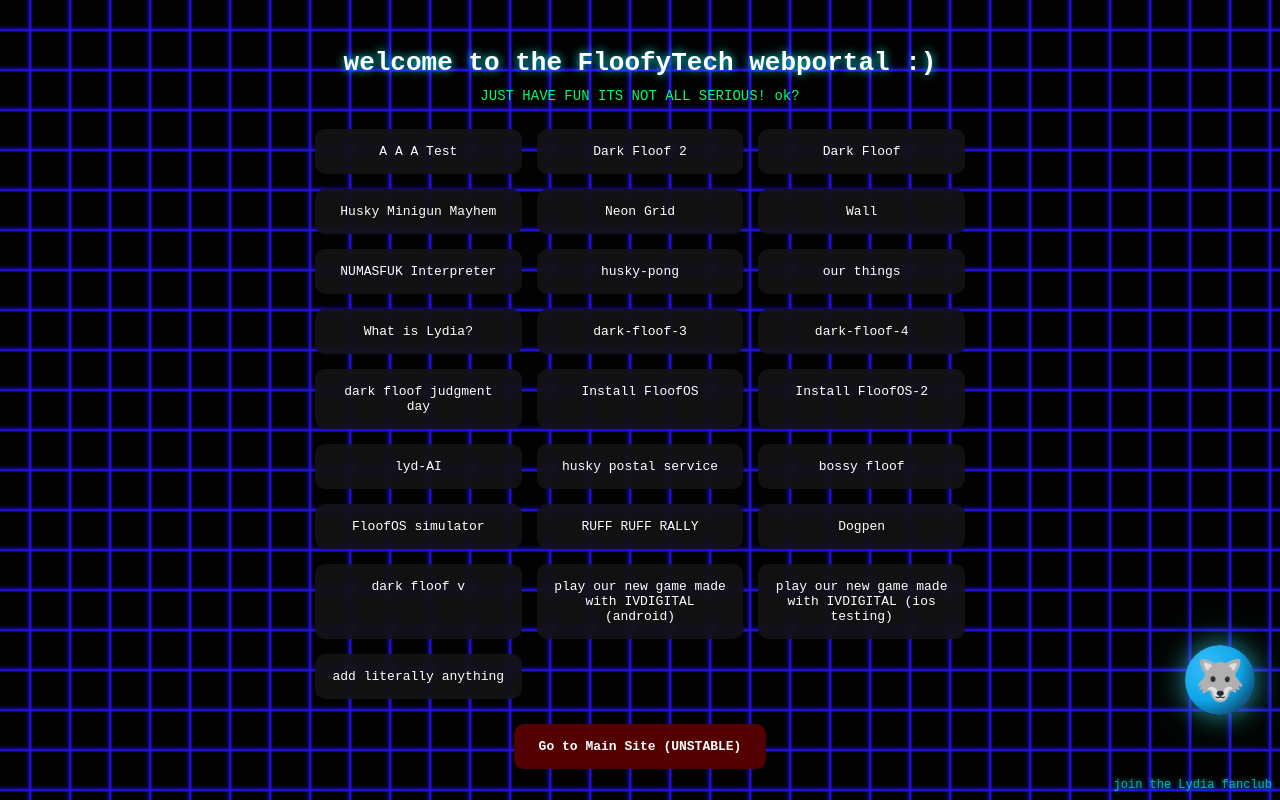
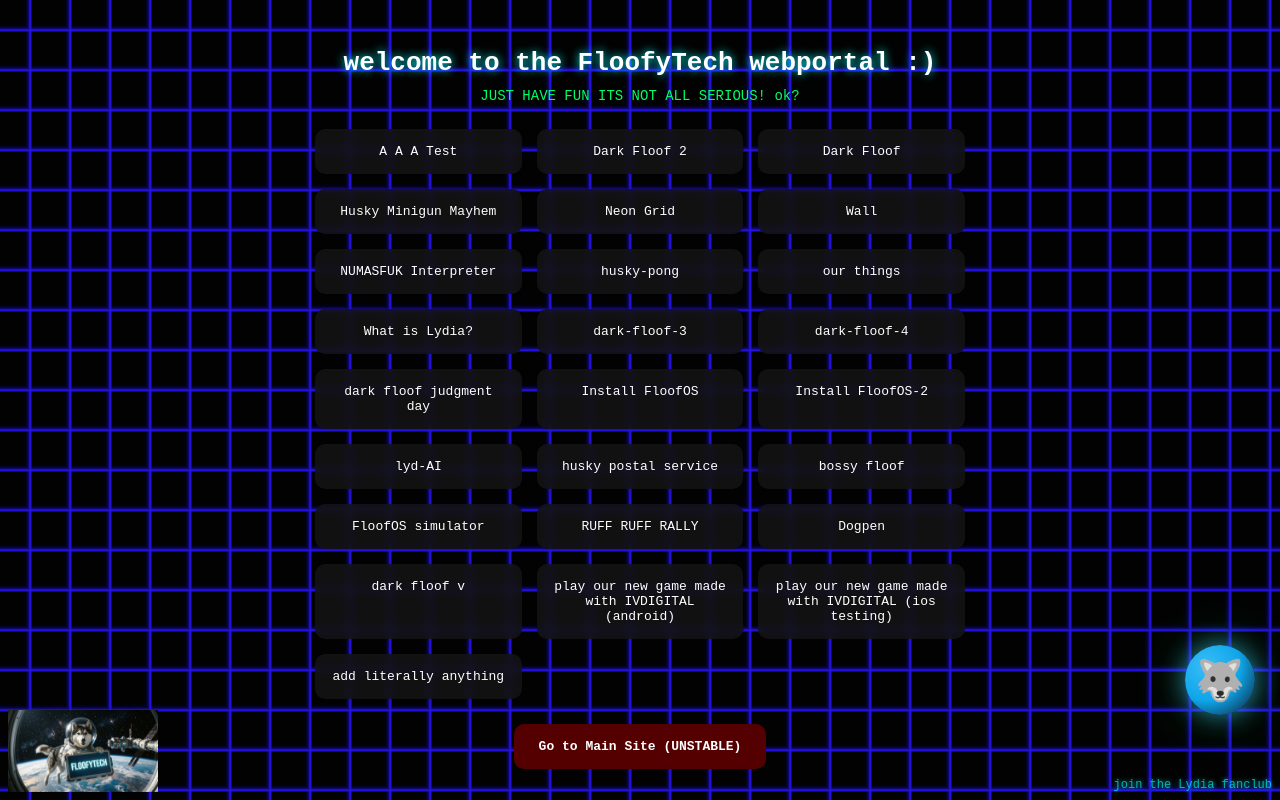
Before and after one commit to floofytech-open-sourse-projects/floofytechsite, a plain HTML site: page index.html in a window 1280 px wide. Drawn offline with Linux system fonts and the light colour scheme; a script that the page names is missing; a web font is replaced by a local one.

Commit message:
Fix image tag to use src attribute correctly

```diff
--- a/index.html
+++ b/index.html
@@ -294,7 +294,7 @@ h1{
 <body>
 
 <canvas id="bg"></canvas>
-<img rel="IMG_20261114_144608.jpg" alt="" class="corner-image">
+<img src=IMG_20261114_144608.jpg alt="" class="corner-image">
 <link rel="icon" type="image/png" href="/favcon.png">
 
 <div class="container">
```
